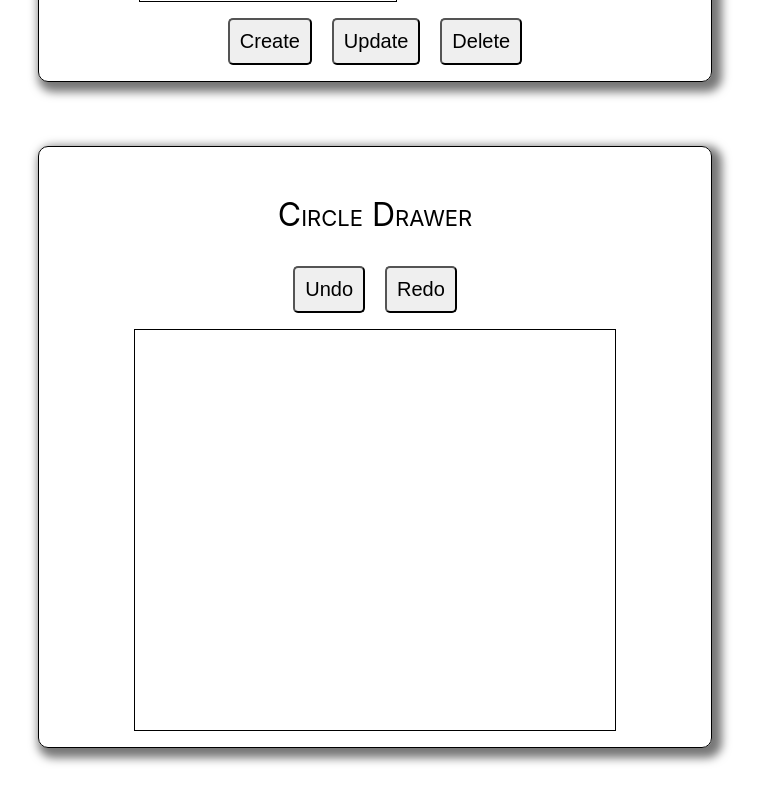
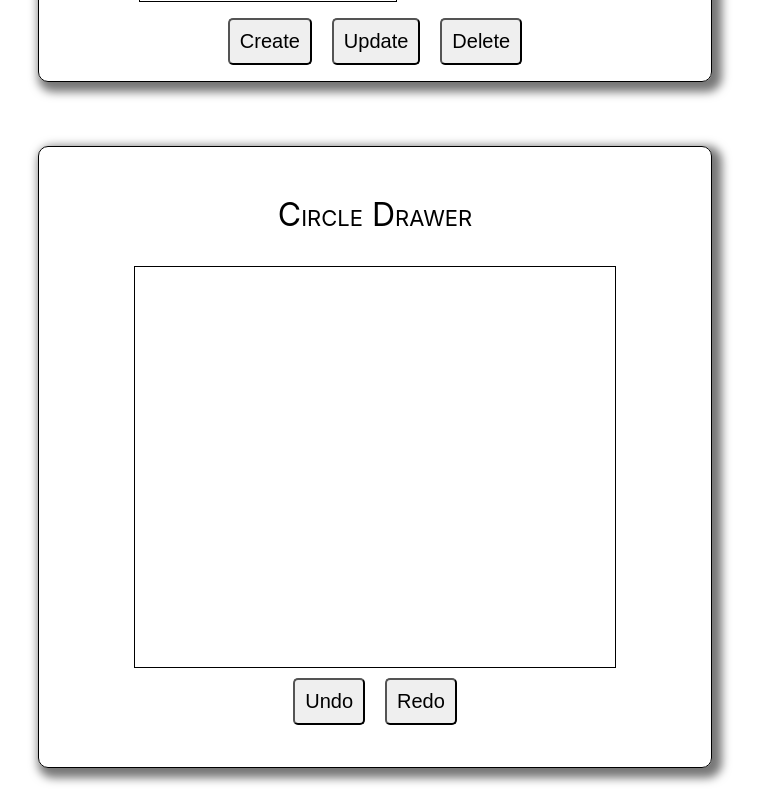
Before and after one commit to thecodepixi/seven-guis, a React (Create React App) app: page / in a window 1280 px wide. Shown: the part 1697-2497 px from the top of the page, without its empty margins (265-1024 px from the left). Built offline with nearby package versions, Linux system fonts and the light colour scheme.

Commit message:
setup base of Cells GUI with cell, row and table components. update readme to check off crud and circle drawer.

```diff
--- a/src/App.css
+++ b/src/App.css
@@ -128,7 +128,7 @@ progress::-moz-progress-bar {
 }
 
 #circle-buttons button {
-  margin: 0 0.5em;
+  margin: 0.5em;
 }
 
 .circ {
--- a/src/components/circleDrawer.js
+++ b/src/components/circleDrawer.js
@@ -92,10 +92,6 @@ const CircleDrawer = () => {
   return (
     <div className='box'>
       <p className='box-heading'>Circle Drawer</p>
-      <div id='circle-buttons'>
-        <button onClick={undo}>Undo</button>
-        <button onClick={redo}>Redo</button>
-      </div>
       <div id='circle-canvas' ref={canvas} onClick={drawCircle}>
         {showModal ? (
           <SizeModal
@@ -106,6 +102,10 @@ const CircleDrawer = () => {
           />
         ) : null}
       </div>
+      <div id='circle-buttons'>
+        <button onClick={undo}>Undo</button>
+        <button onClick={redo}>Redo</button>
+      </div>
     </div>
   );
 };
```
Also changed, not shown: src/components/Cells.js (added, +10 -0 lines), 1 other file (tests, documents, lock files or other folders).
